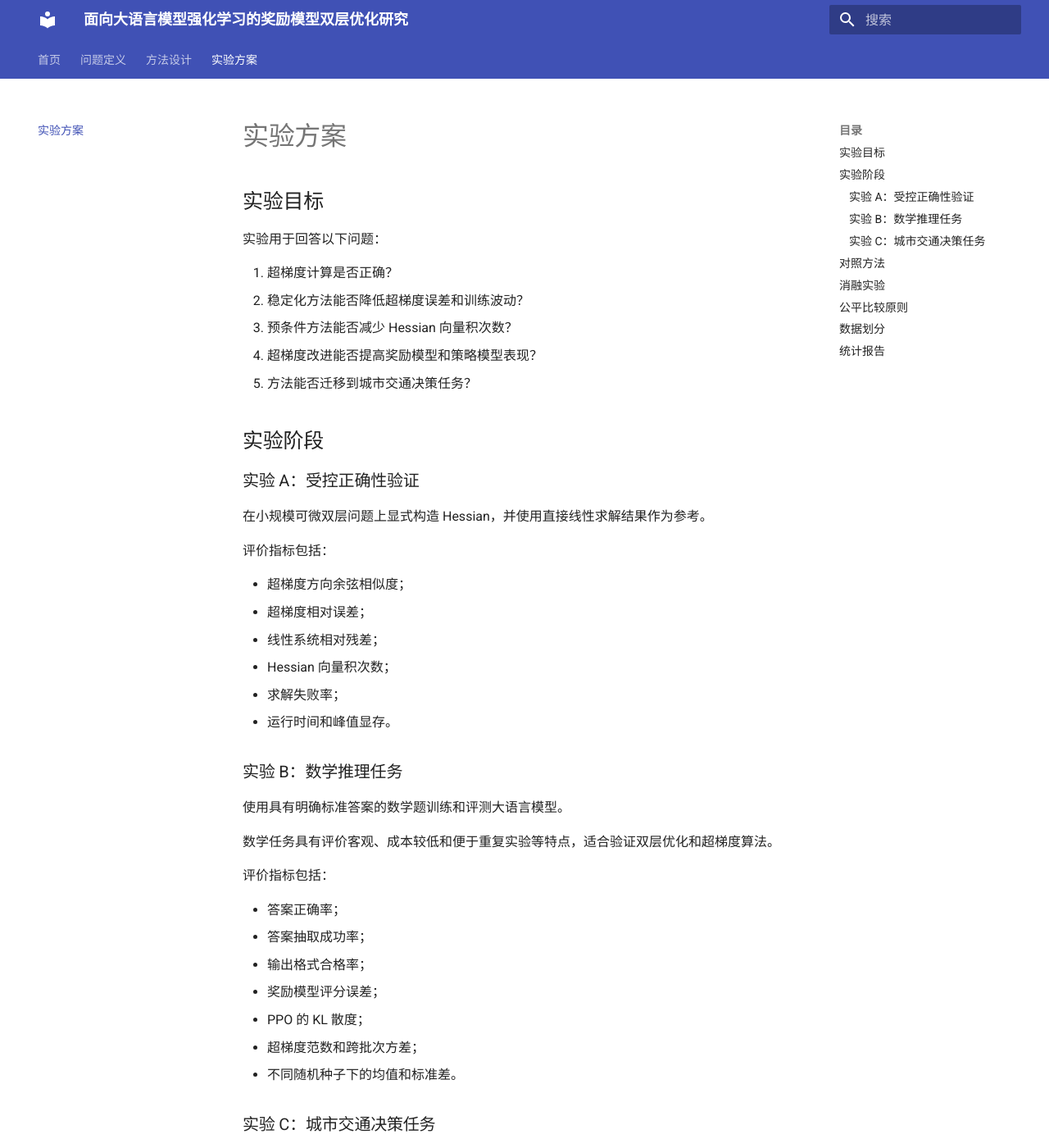
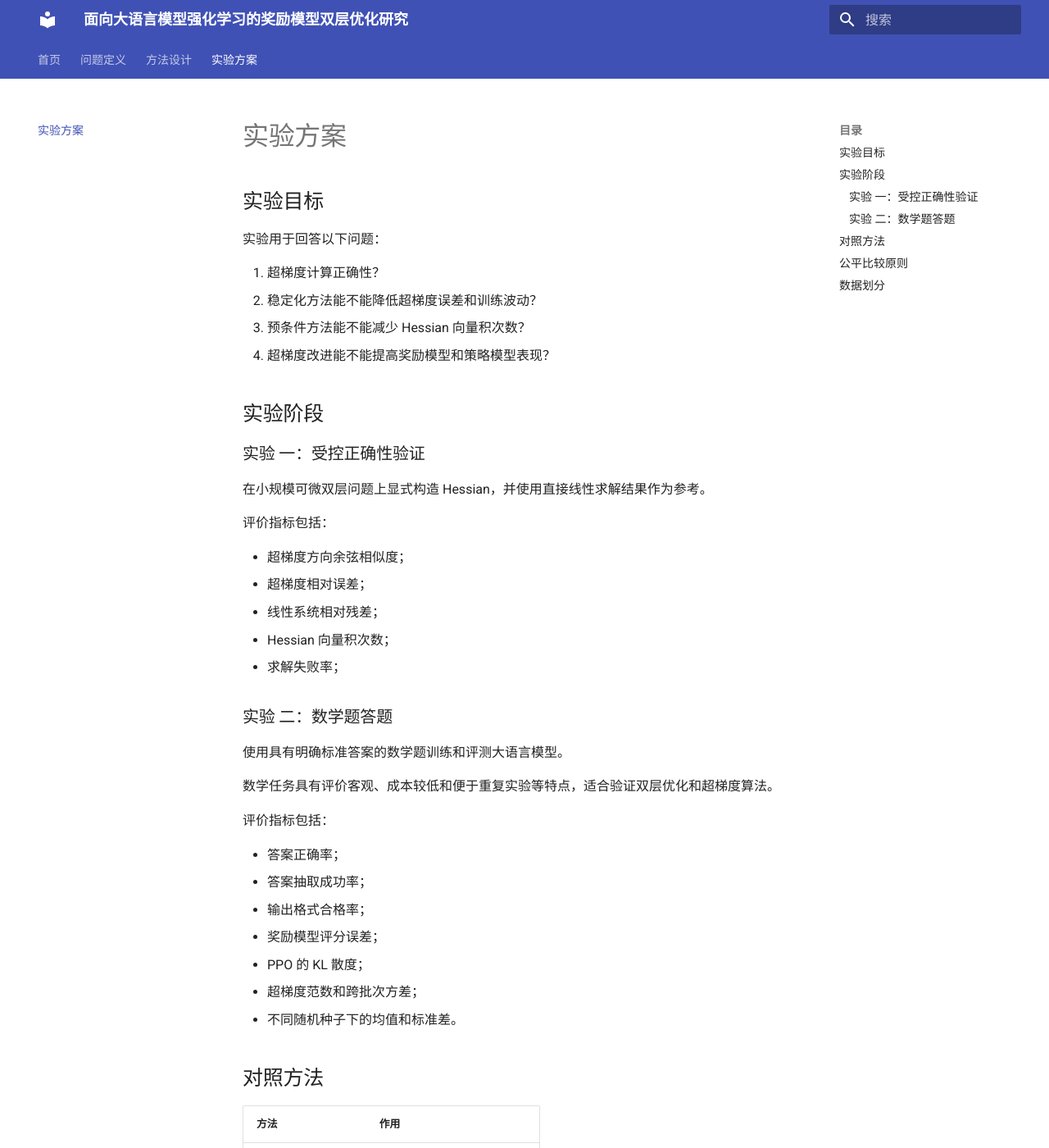
Before and after one commit to privacynot/PARL, an MkDocs documentation site: the page built from docs/experiments.md, in a window 1280 px wide and 1400 px high. Shown: the whole window at 82% size. Built offline with MkDocs 1.6.1 and Material for MkDocs 9.7.7, drawn with Linux system fonts in a browser that asks for light colours; some of the changed text lies outside the part shown.

Commit message:
Update experiments.md

```diff
--- a/docs/experiments.md
+++ b/docs/experiments.md
@@ -4,15 +4,14 @@
 
 实验用于回答以下问题：
 
-1. 超梯度计算是否正确？
-2. 稳定化方法能否降低超梯度误差和训练波动？
-3. 预条件方法能否减少 Hessian 向量积次数？
-4. 超梯度改进能否提高奖励模型和策略模型表现？
-5. 方法能否迁移到城市交通决策任务？
+1. 超梯度计算正确性？
+2. 稳定化方法能不能降低超梯度误差和训练波动？
+3. 预条件方法能不能减少 Hessian 向量积次数？
+4. 超梯度改进能不能提高奖励模型和策略模型表现？
 
 ## 实验阶段
 
-### 实验 A：受控正确性验证
+### 实验 一：受控正确性验证
 
 在小规模可微双层问题上显式构造 Hessian，并使用直接线性求解结果作为参考。
 
@@ -23,9 +22,8 @@
 - 线性系统相对残差；
 - Hessian 向量积次数；
 - 求解失败率；
-- 运行时间和峰值显存。
 
-### 实验 B：数学推理任务
+### 实验 二：数学题答题
 
 使用具有明确标准答案的数学题训练和评测大语言模型。
 
@@ -41,21 +39,6 @@
 - 超梯度范数和跨批次方差；
 - 不同随机种子下的均值和标准差。
 
-### 实验 C：城市交通决策任务
-
-将交通状态、事件信息和约束转换为大语言模型输入，由模型生成结构化交通调控方案。
-
-交通任务用于验证方法在外部仿真评分和复杂决策场景中的适用性。研究主体仍然是大语言模型训练，而不是传统小型网络交通控制。
-
-评价指标包括：
-
-- 结构化方案解析成功率；
-- 交通规则和安全约束违规率；
-- 平均延误；
-- 平均和最大排队长度；
-- 通行量；
-- 停车次数；
-- 跨交通流场景泛化表现。
 
 ## 对照方法
 
@@ -69,17 +52,6 @@
 | 完整方法 | 验证全部机制的综合效果 |
 | 有限步展开法 | 提供另一类超梯度估计参考 |
 
-## 消融实验
-
-分别移除以下组成部分：
-
-- 曲率保护；
-- 阻尼；
-- 对角预条件；
-- 自适应停止；
-- 奖励尺度控制；
-- 直接监督梯度；
-- 隐式超梯度。
 
 ## 公平比较原则
 
@@ -100,11 +72,7 @@
 数据划分为：
 
 1. 内层训练集：用于 PPO 策略更新；
-2. 外层元训练或验证集：用于奖励模型更新和超参数选择；
+2. 外层验证集：用于奖励模型更新和超参数选择；
 3. 最终测试集：仅用于最终评价。
 
 参与奖励模型更新的数据不能再作为最终测试数据。
-
-## 统计报告
-
-正式实验至少使用 3 个随机种子，报告均值、标准差和训练失败次数。关键比较应结合置信区间或适当的显著性检验，避免只选择表现最好的单次运行。
```
